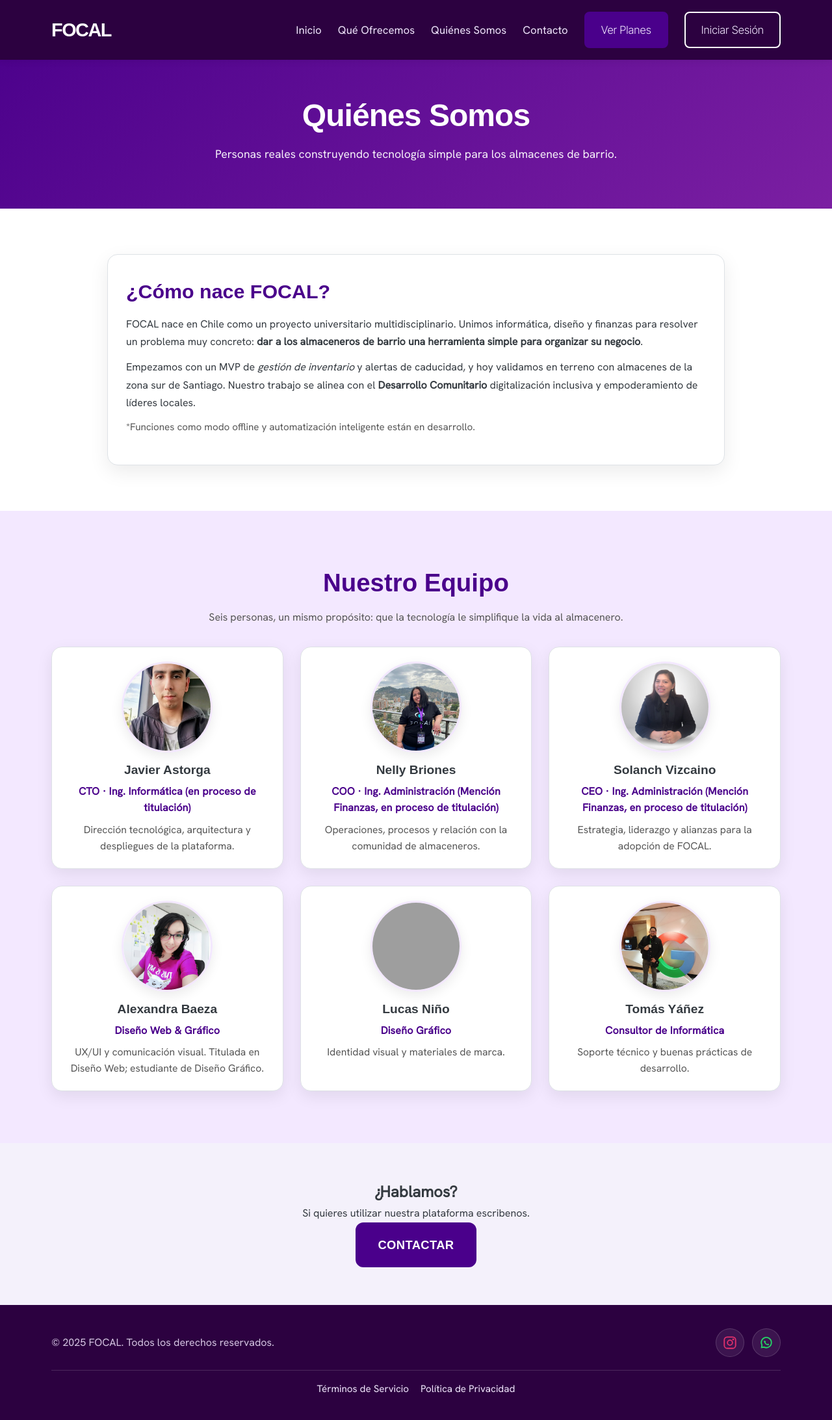
After one commit to jaastorgar/focal, a Django app: page /quienes_somos/ in a window 1280 px wide. The commit adds this page. Shown: the whole page at 65% size. Run offline with Django 5.2, Linux system fonts and the light colour scheme; some web fonts are replaced; grey boxes are pictures that could not be loaded.

Commit message:
mejoras en landing 2

```diff
--- a/focal_mvp/landing/static/landing/css/styles.css
+++ b/focal_mvp/landing/static/landing/css/styles.css
@@ -93,10 +93,6 @@ body {
 .feature-card:hover { transform: translateY(-8px); box-shadow: 0 10px 24px var(--shadow-medium); }
 .feature-icon { font-size: 2.2rem; color: var(--primary-purple); margin-bottom: .75rem; }
 
-/* About */
-.about-section { background: #fff; min-height: 60vh; display: flex; align-items: center; text-align: center; padding: 80px 0; }
-.about-section .section-description { max-width: 800px; margin: 0 auto; }
-
 /* CTA centrada */
 .cta-section {
   background: #f4f1fb;            /* tira suave, puedes ajustar */
--- /dev/null
+++ b/focal_mvp/landing/static/landing/css/team.css
@@ -0,0 +1,202 @@
+/* --- Variables de Colores de la Empresa --- */
+:root {
+  --primary-purple: #4A008B;
+  --secondary-purple: #7B1FA2;
+  --light-purple: #F3E8FF;
+  --dark-text: #343A40;
+  --muted-text: #555555;
+  --white: #FFFFFF;
+  --header-footer-bg: #2C0140;
+  --hover-dark-purple: #38006B;
+  --hover-light-purple: #E0B3FF;
+  --border-color: #dee2e6;
+  --shadow-light: rgba(0, 0, 0, 0.08);
+  --shadow-medium: rgba(0, 0, 0, 0.15);
+  --shadow-dark: rgba(0, 0, 0, 0.3);
+
+  --font-primary: 'InterTight', Arial, sans-serif;
+  --font-secondary: 'HankenGrotesk', Arial, sans-serif;
+}
+
+/* Fuentes (opcional si existen en static) */
+@font-face { font-family: 'InterTight'; src: url('../fonts/InterTight/InterTight-Bold.ttf') format('truetype'); font-weight: 700; }
+@font-face { font-family: 'InterTight'; src: url('../fonts/InterTight/InterTight-Light.ttf') format('truetype'); font-weight: 300; }
+@font-face { font-family: 'HankenGrotesk'; src: url('../fonts/HankenGrotesk/HankenGrotesk-Regular.ttf') format('truetype'); font-weight: 400; }
+@font-face { font-family: 'HankenGrotesk'; src: url('../fonts/HankenGrotesk/HankenGrotesk-Light.ttf') format('truetype'); font-weight: 300; }
+
+/* =========================================================
+   QUIÉNES SOMOS – Estilos específicos (no pisa styles.css)
+   ========================================================= */
+
+/* Hero superior (evita que el header fijo lo tape) */
+.team-hero{
+  background: linear-gradient(135deg, var(--primary-purple), var(--secondary-purple));
+  color: var(--white);
+  padding: 140px 0 70px; /* margen superior por header fijo */
+  text-align: center;
+}
+.team-hero h1{
+  font-family: var(--font-primary);
+  letter-spacing: -0.02em;
+  font-size: clamp(2rem, 5vw, 3rem);
+  margin-bottom: .4rem;
+}
+.team-hero p{
+  font-size: clamp(1rem, 2.2vw, 1.1rem);
+  opacity: .95;
+}
+
+/* Sección: ¿Cómo nace FOCAL? */
+.origin-section{
+  background-color: var(--white);
+  padding: 70px 0;
+}
+.origin-box{
+  max-width: 950px;
+  margin: 0 auto;
+  background: var(--white);
+  border: 1px solid var(--border-color);
+  border-radius: 16px;
+  padding: clamp(20px, 4vw, 32px) clamp(18px, 4vw, 28px);
+  box-shadow: 0 10px 30px var(--shadow-light);
+}
+.origin-box h2{
+  color: var(--primary-purple);
+  font-family: var(--font-primary);
+  margin-bottom: 12px;
+  font-size: clamp(1.4rem, 3vw, 1.9rem);
+}
+.origin-box p{
+  color: var(--dark-text);
+  line-height: 1.7;
+  margin-bottom: 12px;
+  font-size: 1rem;
+}
+.origin-box .footnote{
+  color: var(--muted-text);
+  font-size: .95rem;
+}
+
+/* Sección: Equipo */
+.team-section{
+  background: var(--light-purple);
+  padding: 80px 0;
+  text-align: center;
+}
+.team-section h2{
+  color: var(--primary-purple);
+  font-family: var(--font-primary);
+  font-size: clamp(1.8rem, 4vw, 2.4rem);
+}
+.team-section .section-description{
+  max-width: 900px;
+  margin: 10px auto 32px;
+  color: var(--muted-text);
+}
+
+/* Grilla responsiva de 6 integrantes */
+.team-grid{
+  display: grid;
+  grid-template-columns: repeat(3, minmax(240px, 1fr));
+  gap: 26px;
+}
+
+/* Tarjeta de integrante */
+.team-card{
+  background: var(--white);
+  border: 1px solid var(--border-color);
+  border-radius: 16px;
+  padding: 22px;
+  box-shadow: 0 8px 24px var(--shadow-light);
+  transition: transform .22s ease, box-shadow .22s ease;
+  outline: none;
+}
+.team-card:hover{
+  transform: translateY(-6px);
+  box-shadow: 0 16px 32px var(--shadow-medium);
+}
+.team-card:focus-within{
+  box-shadow: 0 0 0 4px rgba(74,0,139,.15), 0 12px 28px var(--shadow-medium);
+}
+
+/* Avatar circular */
+.avatar-wrap{
+  width: 140px;
+  height: 140px;
+  margin: 0 auto 12px;
+  border-radius: 50%;
+  overflow: hidden;
+  box-shadow: 0 6px 18px var(--shadow-light);
+  border: 3px solid var(--light-purple);
+}
+.avatar-wrap img{
+  width: 100%;
+  height: 100%;
+  object-fit: cover;
+  display: block;
+}
+
+/* Textos dentro de la tarjeta */
+.team-card h3{
+  margin-top: 6px;
+  font-family: var(--font-primary);
+  color: var(--dark-text);
+  font-size: clamp(1.05rem, 2.4vw, 1.2rem);
+}
+.team-card .role{
+  color: var(--primary-purple);
+  font-weight: 700;
+  margin: 4px 0 8px;
+  letter-spacing: .2px;
+}
+.team-card .bio{
+  color: var(--muted-text);
+  font-size: .98rem;
+  line-height: 1.6;
+}
+
+/* Estados de enlace dentro de tarjetas (si existieran) */
+.team-card a{
+  color: var(--primary-purple);
+  text-decoration: none;
+}
+.team-card a:hover{
+  color: var(--hover-dark-purple);
+  text-decoration: underline;
+}
+
+/* =========================================================
+   RESPONSIVE BREAKPOINTS
+   ========================================================= */
+
+/* Laptops / tablets horizontales */
+@media (max-width: 992px){
+  .team-hero{ padding: 120px 0 56px; }
+  .team-grid{ grid-template-columns: repeat(2, minmax(240px, 1fr)); }
+  .origin-section{ padding: 60px 0; }
+}
+
+/* Tablets / móviles grandes */
+@media (max-width: 768px){
+  .team-hero p{ max-width: 680px; margin: 0 auto; padding: 0 12px; }
+  .origin-box{ padding: 22px 18px; }
+}
+
+/* Móviles */
+@media (max-width: 576px){
+  .team-grid{ grid-template-columns: 1fr; gap: 18px; }
+  .avatar-wrap{ width: 120px; height: 120px; }
+  .team-section{ padding: 60px 0; }
+}
+
+/* Muy pequeños / accesibilidad */
+@media (max-width: 360px){
+  .team-hero{ padding-top: 110px; }
+  .avatar-wrap{ width: 108px; height: 108px; }
+}
+
+/* Soporte para usuarios que prefieren menos animación */
+@media (prefers-reduced-motion: reduce){
+  .team-card,
+  .team-card:hover{ transition: none; transform: none; }
+}
--- /dev/null
+++ b/focal_mvp/landing/templates/landing/quienes_somos.html
@@ -0,0 +1,196 @@
+{% load static %}
+<!DOCTYPE html>
+<html lang="es">
+<head>
+  <meta charset="UTF-8" />
+  <meta name="viewport" content="width=device-width, initial-scale=1.0"/>
+  <title>FOCAL – Quiénes Somos</title>
+  <link rel="icon" href="{% static 'inventario/img/favicon.ico' %}" type="image/x-icon">
+  <link rel="stylesheet" href="{% static 'landing/css/styles.css' %}">
+  <link rel="stylesheet" href="{% static 'landing/css/team.css' %}">
+</head>
+<body>
+  <!-- Header igual al de la landing -->
+  <header class="main-header">
+    <div class="container">
+      <a href="#home" class="logo">FOCAL</a>
+      <nav class="main-nav">
+        <ul>
+          <li><a href="{% url 'landing' %}#home">Inicio</a></li>
+          <li><a href="{% url 'landing' %}#features">Qué Ofrecemos</a></li>
+          <li><a href="{% url 'quienes_somos' %}">Quiénes Somos</a></li>
+          <li><a href="{% url 'landing' %}#contact">Contacto</a></li>
+          <li><a href="{% url 'planes' %}" class="btn btn-primary">Ver Planes</a></li>
+          <li><a href="{% url 'login' %}" class="btn btn-secondary">Iniciar Sesión</a></li>
+        </ul>
+      </nav>
+      <button class="menu-toggle" aria-label="Abrir menú"><i class="fas fa-bars"></i></button>
+    </div>
+  </header>
+
+  <!-- Hero corto -->
+  <section class="team-hero">
+    <div class="container">
+      <h1>Quiénes Somos</h1>
+      <p>Personas reales construyendo tecnología simple para los almacenes de barrio.</p>
+    </div>
+  </section>
+
+  <!-- Cómo nace -->
+  <section class="origin-section">
+    <div class="container">
+      <div class="origin-box">
+        <h2>¿Cómo nace FOCAL?</h2>
+        <p>
+          FOCAL nace en Chile como un proyecto universitario multidisciplinario. Unimos
+          informática, diseño y finanzas para resolver un problema muy concreto:
+          <strong>dar a los almaceneros de barrio una herramienta simple para organizar su negocio</strong>.
+        </p>
+        <p>
+          Empezamos con un MVP de <em>gestión de inventario</em> y alertas de caducidad, y hoy
+          validamos en terreno con almacenes de la zona sur de Santiago. Nuestro trabajo se
+          alinea con el <strong>Desarrollo Comunitario</strong> digitalización inclusiva y
+          empoderamiento de líderes locales.
+        </p>
+        <p class="footnote">
+          *Funciones como modo offline y automatización inteligente están en desarrollo.
+        </p>
+      </div>
+    </div>
+  </section>
+
+  <!-- Equipo -->
+  <section class="team-section">
+    <div class="container">
+      <h2>Nuestro Equipo</h2>
+      <p class="section-description">
+        Seis personas, un mismo propósito: que la tecnología le simplifique la vida al almacenero.
+      </p>
+
+      <div class="team-grid">
+        {# Opción dinámica: iterar lista "team" desde la vista #}
+        {% if team %}
+          {% for m in team %}
+            <article class="team-card">
+              <div class="avatar-wrap">
+                <img src="{{ m.foto_url }}" alt="Foto de {{ m.nombre }}" loading="lazy">
+              </div>
+              <h3>{{ m.nombre }}</h3>
+              <p class="role">{{ m.rol }}</p>
+              {% if m.bio %}<p class="bio">{{ m.bio }}</p>{% endif %}
+            </article>
+          {% endfor %}
+        {% else %}
+        {# Fallback con 6 placeholders #}
+          <article class="team-card">
+            <div class="avatar-wrap">
+              <img src="{% static 'landing/img/team/javier.jpg' %}" alt="Foto de Javier" loading="lazy">
+            </div>
+            <h3>Javier Astorga</h3>
+            <p class="role">CTO · Ing. Informática (en proceso de titulación)</p>
+            <p class="bio">Dirección tecnológica, arquitectura y despliegues de la plataforma.</p>
+          </article>
+
+          <article class="team-card">
+            <div class="avatar-wrap">
+              <img src="{% static 'landing/img/team/nelly.jpg' %}" alt="Foto de Nelly" loading="lazy">
+            </div>
+            <h3>Nelly Briones</h3>
+            <p class="role">COO · Ing. Administración (Mención Finanzas, en proceso de titulación)</p>
+            <p class="bio">Operaciones, procesos y relación con la comunidad de almaceneros.</p>
+          </article>
+
+          <article class="team-card">
+            <div class="avatar-wrap">
+              <img src="{% static 'landing/img/team/sol.jpg' %}" alt="Foto de Sol" loading="lazy">
+            </div>
+            <h3>Solanch Vizcaino</h3>
+            <p class="role">CEO · Ing. Administración (Mención Finanzas, en proceso de titulación)</p>
+            <p class="bio">Estrategia, liderazgo y alianzas para la adopción de FOCAL.</p>
+          </article>
+
+          <article class="team-card">
+            <div class="avatar-wrap">
+              <img src="{% static 'landing/img/team/ali.jpg' %}" alt="Foto de Desarrollo" loading="lazy">
+            </div>
+            <h3>Alexandra Baeza</h3>
+            <p class="role">Diseño Web & Gráfico</p>
+            <p class="bio">UX/UI y comunicación visual. Titulada en Diseño Web; estudiante de Diseño Gráfico.</p>
+          </article>
+
+          <article class="team-card">
+            <div class="avatar-wrap">
+              <img src="{% static 'landing/img/team/design.jpg' %}" alt="Foto de Diseño" loading="lazy">
+            </div>
+            <h3>Lucas Niño</h3>
+            <p class="role">Diseño Gráfico</p>
+            <p class="bio">Identidad visual y materiales de marca.</p>
+          </article>
+
+          <article class="team-card">
+            <div class="avatar-wrap">
+              <img src="{% static 'landing/img/team/tomas.jpg' %}" alt="Foto de Finanzas" loading="lazy">
+            </div>
+            <h3>Tomás Yáñez</h3>
+            <p class="role">Consultor de Informática</p>
+            <p class="bio">Soporte técnico y buenas prácticas de desarrollo.</p>
+          </article>
+        {% endif %}
+      </div>
+    </div>
+  </section>
+
+  <!-- CTA -->
+  <section class="cta-section">
+    <div class="container">
+      <h2 class="section-title">¿Hablamos?</h2>
+      <p class="section-description">Si quieres utilizar nuestra plataforma escribenos.</p>
+      <a href="{% url 'landing' %}#contact" class="btn btn-cta">Contactar</a>
+    </div>
+  </section>
+
+  <footer class="main-footer">
+    <div class="container">
+      <div class="footer-top">
+        <p class="footer-copy">&copy; 2025 FOCAL. Todos los derechos reservados.</p>
+
+        <nav class="footer-social" aria-label="Redes sociales">
+          <a class="social-btn ig"
+             href="https://www.instagram.com/focal_cl"
+             target="_blank" rel="noopener"
+             aria-label="Instagram">
+            <svg viewBox="0 0 24 24" width="22" height="22" aria-hidden="true">
+              <rect x="2.5" y="2.5" width="19" height="19" rx="5" ry="5" fill="none" stroke="currentColor" stroke-width="2"/>
+              <circle cx="12" cy="12" r="4.2" fill="none" stroke="currentColor" stroke-width="2"/>
+              <circle cx="17.5" cy="6.5" r="1.6" fill="currentColor"/>
+            </svg>
+          </a>
+
+          <a class="social-btn wa"
+             href="https://wa.me/56986308519?text=Hola%20Focal%2C%20tengo%20una%20consulta"
+             target="_blank" rel="noopener"
+             aria-label="WhatsApp">
+            <svg viewBox="0 0 24 24" width="22" height="22" aria-hidden="true">
+              <path d="M20.5 12a8.5 8.5 0 0 1-12.38 7.43L4 20l.66-4.02A8.49 8.49 0 1 1 20.5 12z" fill="none" stroke="currentColor" stroke-width="2"/>
+              <path d="M8.7 9.6c.2-.5.4-.6.7-.6h.6c.2 0 .4 0 .5.4l.5 1c.1.3.1.4 0 .6-.2.3-.3.4-.5.6 0 0 .5 1 1.3 1.7.8.7 1.8 1.1 1.8 1.1.2-.1.4-.3.7-.6.2-.2.4-.2.6-.1l1.1.5c.4.2.4.3.4.6v.6c0 .3-.1.5-.5.7-.9.5-2.1.3-3.7-.6s-2.7-2-3.6-3.6c-.9-1.6-1.1-2.8-.6-3.7z" fill="currentColor"/>
+            </svg>
+          </a>
+        </nav>
+      </div>
+
+      <hr class="footer-divider" />
+
+      <div class="footer-bottom">
+        <div class="footer-links" role="navigation" aria-label="Legales">
+          <a href="#">Términos de Servicio</a>
+          <a href="#">Política de Privacidad</a>
+        </div>
+      </div>
+    </div>
+  </footer>
+
+  <link rel="preload" href="https://cdnjs.cloudflare.com/ajax/libs/font-awesome/6.0.0-beta3/css/all.min.css" as="style" onload="this.onload=null;this.rel='stylesheet'">
+  <noscript><link rel="stylesheet" href="https://cdnjs.cloudflare.com/ajax/libs/font-awesome/6.0.0-beta3/css/all.min.css"></noscript>
+  <script src="{% static 'landing/js/index.js' %}" defer></script>
+</body>
+</html>
--- a/focal_mvp/landing/urls.py
+++ b/focal_mvp/landing/urls.py
@@ -1,5 +1,8 @@
 from django.urls import path
-from .views import landing_page_view, contacto_submit_view, vista_login, vista_registro, vista_planes, get_comunas
+from .views import (
+landing_page_view, contacto_submit_view, vista_login, vista_registro,
+vista_planes, get_comunas, quienes_somos_view
+)
 
 urlpatterns = [
     path('', landing_page_view, name='landing'),
@@ -8,4 +11,5 @@ urlpatterns = [
     path('login/', vista_login, name='login'),
     path('planes/', vista_planes, name='planes'),
     path('get-comunas/', get_comunas, name='get_comunas'),
+    path('quienes_somos/', quienes_somos_view, name='quienes_somos')
 ]
--- a/focal_mvp/landing/views.py
+++ b/focal_mvp/landing/views.py
@@ -117,3 +117,6 @@ def get_comunas(request):
         return JsonResponse({'comunas': []}, status=404)
 
     return JsonResponse({'comunas': comunas})
+
+def quienes_somos_view(request):
+    return render(request, "landing/quienes_somos.html")
```
Also changed, not shown: focal_mvp/landing/templates/landing/index.html (+2 -17 lines), focal_mvp/landing/static/landing/img/team/ali.jpg (added), focal_mvp/landing/static/landing/img/team/javier.jpg (added), focal_mvp/landing/static/landing/img/team/nelly.jpg (added), focal_mvp/landing/static/landing/img/team/sol.jpg (added), focal_mvp/landing/static/landing/img/team/tomas.jpg (added).
